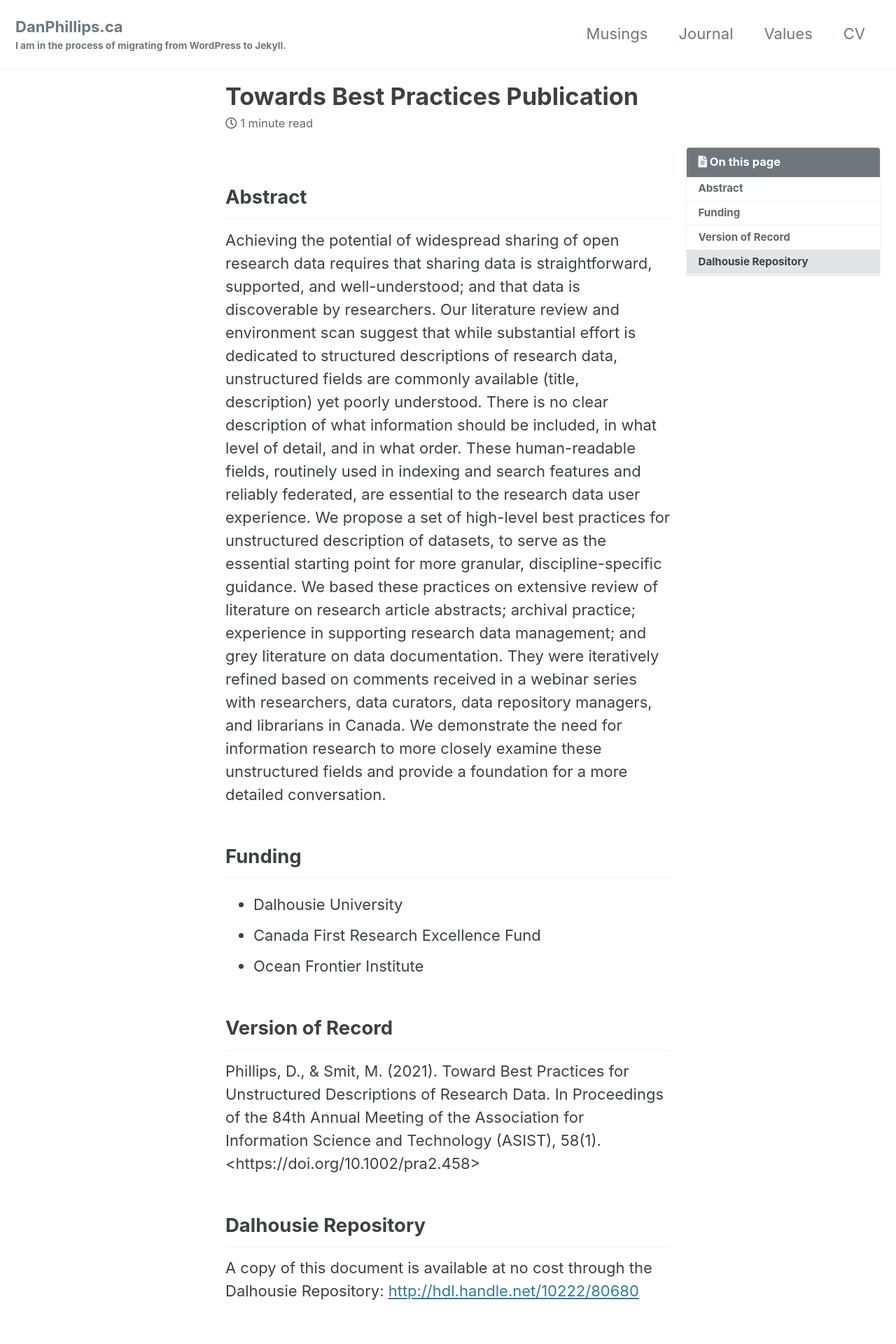
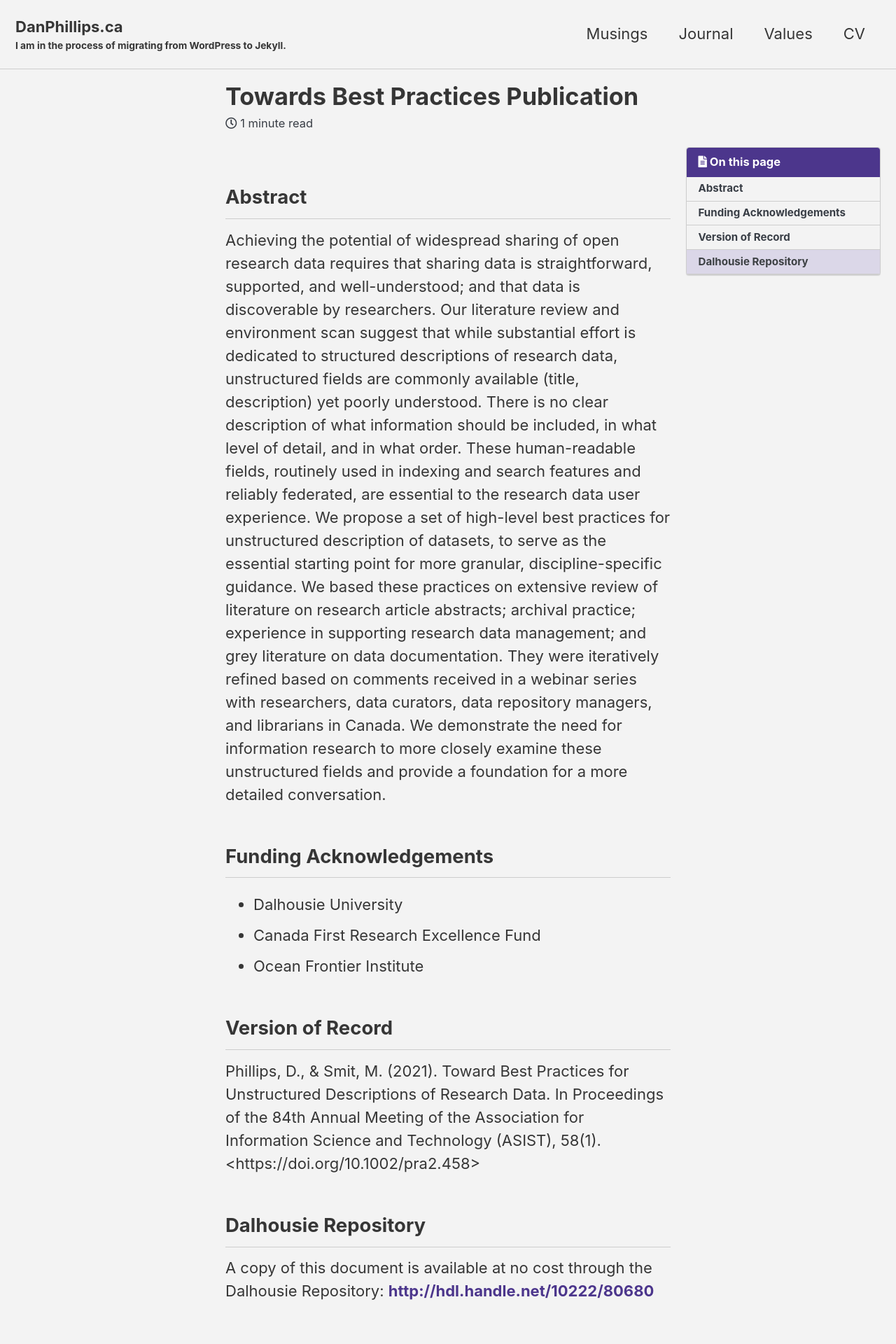
Before and after one commit to danphillips-ca/danphillips-ca.github.io, a Jekyll site: the page built from all_collections/_posts/2021-10-13-towards-best-practices.md, in a window 1280 px wide. Shown: the top 1920 px of the page at 70% size. Built offline with Jekyll 4.4.1, drawn with Linux system fonts in a browser that asks for light colours; cached includes are drawn as plain includes.

Commit message:
created and applied Danny theme

```diff
--- a/_config.yml
+++ b/_config.yml
@@ -12,7 +12,7 @@
 
 # theme                  : "minimal-mistakes-jekyll"
 # remote_theme           : "mmistakes/minimal-mistakes"
-minimal_mistakes_skin    : "default" # "air", "aqua", "contrast", "dark", "dirt", "neon", "mint", "plum", "sunrise"
+minimal_mistakes_skin    : "danny" # "air", "aqua", "contrast", "dark", "dirt", "neon", "mint", "plum", "sunrise"
 
 # Site Settings
 locale                   : "en-US"
--- /dev/null
+++ b/_sass/minimal-mistakes/skins/_danny.scss
@@ -0,0 +1,32 @@
+/* ==========================================================================
+   Danny skin
+   ========================================================================== */
+
+/* Colors */
+$background-color: #f3f3f3 !default;
+$text-color: #363636 !default;
+$muted-text-color: #393e46 !default;
+$primary-color: hsl(255,44%,38%) !default;
+$border-color: mix(#fff, $text-color, 75%) !default;
+$footer-background-color: #d6d6d6 !default;
+$link-color: $primary-color !default;
+$link-color-visited: $primary-color !default;
+$link-color-hover: #7E6DC5 !default;
+
+$masthead-link-color: $text-color !default;
+$masthead-link-color-hover: $text-color !default;
+$navicon-link-color-hover: mix(#fff, $text-color, 80%) !default;
+
+
+.page__content a {  /* applies to all a tags in .page__content only */
+  text-decoration: none; /* remove underline */
+  font-weight: bold;
+}
+
+.site-title {
+  color: $text-color !important;
+}
+
+.page__footer-follow .social-icons .svg-inline--fa {
+  color: inherit;
+}
--- a/all_collections/_posts/2021-10-13-towards-best-practices.md
+++ b/all_collections/_posts/2021-10-13-towards-best-practices.md
@@ -15,7 +15,7 @@ toc: true
 
 Achieving the potential of widespread sharing of open research data requires that sharing data is straightforward, supported, and well-understood; and that data is discoverable by researchers. Our literature review and environment scan suggest that while substantial effort is dedicated to structured descriptions of research data, unstructured fields are commonly available (title, description) yet poorly understood. There is no clear description of what information should be included, in what level of detail, and in what order. These human-readable fields, routinely used in indexing and search features and reliably federated, are essential to the research data user experience. We propose a set of high-level best practices for unstructured description of datasets, to serve as the essential starting point for more granular, discipline-specific guidance. We based these practices on extensive review of literature on research article abstracts; archival practice; experience in supporting research data management; and grey literature on data documentation. They were iteratively refined based on comments received in a webinar series with researchers, data curators, data repository managers, and librarians in Canada. We demonstrate the need for information research to more closely examine these unstructured fields and provide a foundation for a more detailed conversation.
 
-## Funding
+## Funding Acknowledgements
 
 * Dalhousie University
 * Canada First Research Excellence Fund
```
